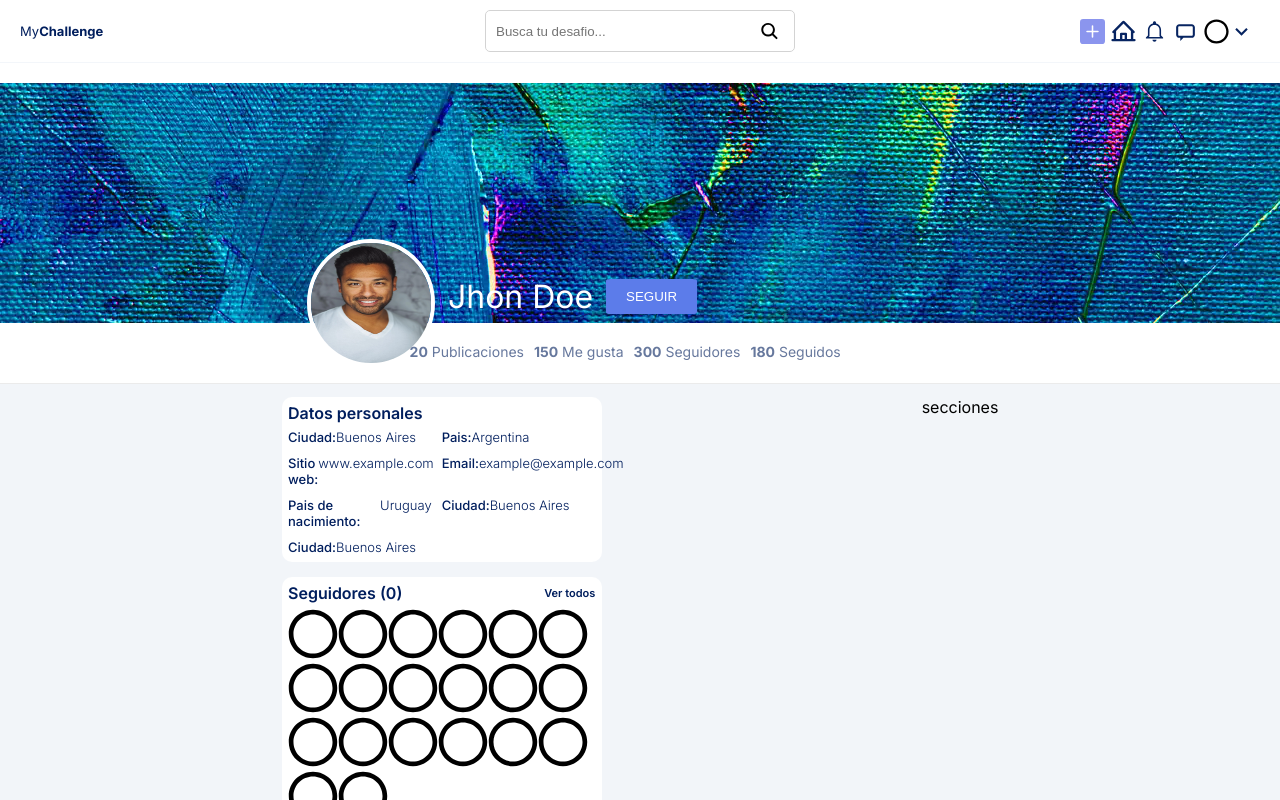
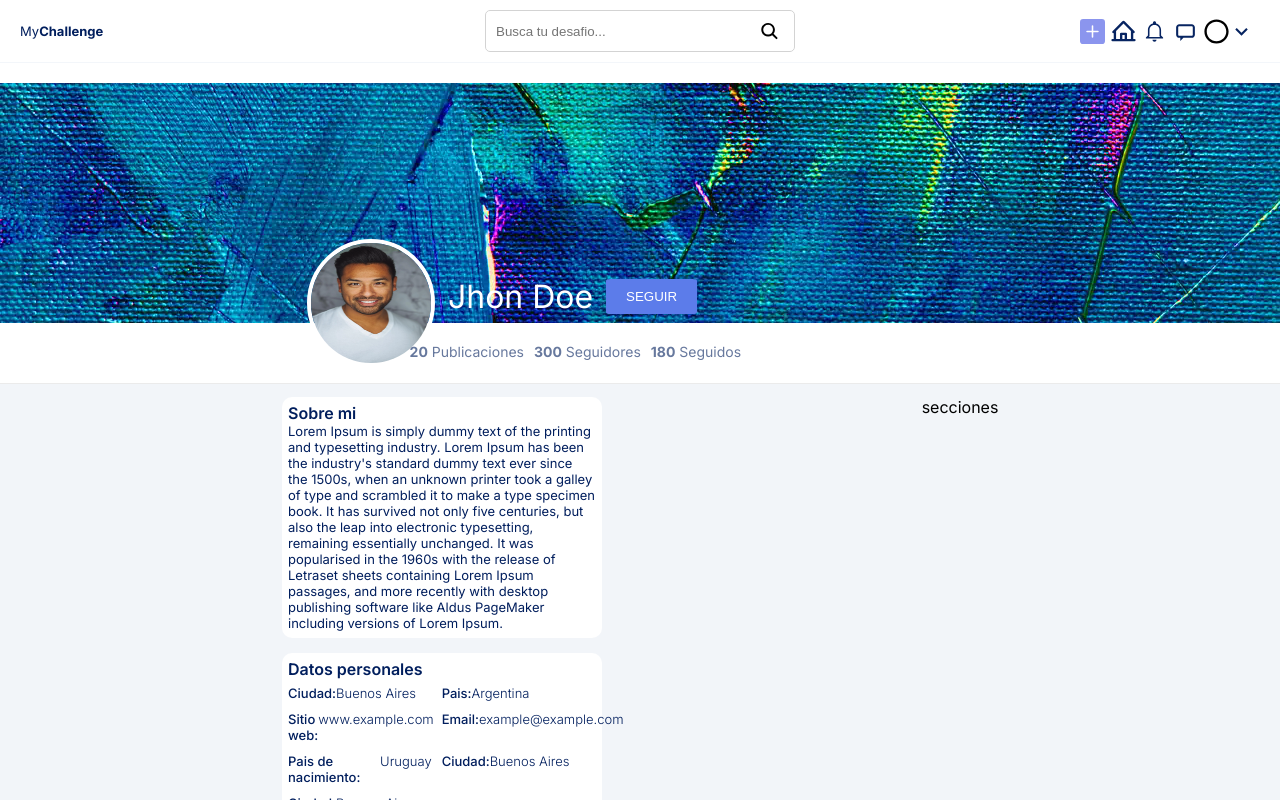
Before and after one commit to AlvesRichard/my_challenge, a Next.js app: page / in a window 1280 px wide. Built offline with nearby package versions, Linux system fonts and the light colour scheme.

Commit message:
refactor(UserInfo): reusable component for user information

```diff
--- a/src/components/specific/Body/index.js
+++ b/src/components/specific/Body/index.js
@@ -1,12 +1,13 @@
 import UsersPreview from "@/components/common/UsersPreview";
-import PersonalInfo from "../PersonalInfo";
+import UserInfo from "../UserInfo";
 import "./styles.css";
 
 export default function Body() {
   return (
     <section className="bodyContainer">
       <div className="infoContainer">
-        <PersonalInfo />
+        <UserInfo />
+        <UserInfo isPersonalInfo={true}/>
         <UsersPreview title={"Seguidores"}/>
         <UsersPreview title={"Seguidos"}/>
       </div>
--- a/src/components/specific/Front/index.js
+++ b/src/components/specific/Front/index.js
@@ -23,9 +23,6 @@
             <strong>20</strong> Publicaciones
           </span>
           <span className="statItem">
-            <strong>150</strong> Me gusta
-          </span>
-          <span className="statItem">
             <strong>300</strong> Seguidores
           </span>
           <span className="statItem">
--- a/src/components/specific/PersonalInfo/index.js
+++ /dev/null
@@ -1,39 +0,0 @@
-import "./styles.css";
-
-export default function PersonalInfo() {
-  return (
-    <div className="personalContainer">
-      <span>Datos personales</span>
-      <div className="infoCard">
-        <div className="infoItem">
-          <label>Ciudad: </label>
-          <p>Buenos Aires</p>
-        </div>
-        <div className="infoItem">
-          <label>Pais: </label>
-          <p>Argentina</p>
-        </div>
-        <div className="infoItem">
-          <label>Sitio web: </label>
-          <p>www.example.com</p>
-        </div>
-        <div className="infoItem">
-          <label>Email: </label>
-          <p>example@example.com</p>
-        </div>
-        <div className="infoItem">
-          <label>Pais de nacimiento: </label>
-          <p>Uruguay</p>
-        </div>
-        <div className="infoItem">
-          <label>Ciudad: </label>
-          <p>Buenos Aires</p>
-        </div>
-        <div className="infoItem">
-          <label>Ciudad: </label>
-          <p>Buenos Aires</p>
-        </div>
-      </div>
-    </div>
-  );
-}
--- /dev/null
+++ b/src/components/specific/UserInfo/index.js
@@ -0,0 +1,48 @@
+import "./styles.css";
+
+export default function UserInfo({ isPersonalInfo }) {
+  return (
+    <div className="personalContainer">
+      {isPersonalInfo ? (
+        <>
+          <span>Datos personales</span>
+          <div className="infoCard">
+            <div className="infoItem">
+              <label>Ciudad: </label>
+              <p>Buenos Aires</p>
+            </div>
+            <div className="infoItem">
+              <label>Pais: </label>
+              <p>Argentina</p>
+            </div>
+            <div className="infoItem">
+              <label>Sitio web: </label>
+              <p>www.example.com</p>
+            </div>
+            <div className="infoItem">
+              <label>Email: </label>
+              <p>example@example.com</p>
+            </div>
+            <div className="infoItem">
+              <label>Pais de nacimiento: </label>
+              <p>Uruguay</p>
+            </div>
+            <div className="infoItem">
+              <label>Ciudad: </label>
+              <p>Buenos Aires</p>
+            </div>
+            <div className="infoItem">
+              <label>Ciudad: </label>
+              <p>Buenos Aires</p>
+            </div>
+          </div>
+        </>
+      ) : (
+        <div className="description">
+          <span>Sobre mi</span>
+          <p className="descriptionText">Lorem Ipsum is simply dummy text of the printing and typesetting industry. Lorem Ipsum has been the industry's standard dummy text ever since the 1500s, when an unknown printer took a galley of type and scrambled it to make a type specimen book. It has survived not only five centuries, but also the leap into electronic typesetting, remaining essentially unchanged. It was popularised in the 1960s with the release of Letraset sheets containing Lorem Ipsum passages, and more recently with desktop publishing software like Aldus PageMaker including versions of Lorem Ipsum.</p>
+        </div>
+      )}
+    </div>
+  );
+}
--- a/src/components/specific/PersonalInfo/styles.css
+++ b/src/components/specific/UserInfo/styles.css
@@ -39,3 +39,7 @@
 .infoItem p {
   font-weight: 300;
 }
+
+.descriptionText{
+  text-align: left;
+}
```
